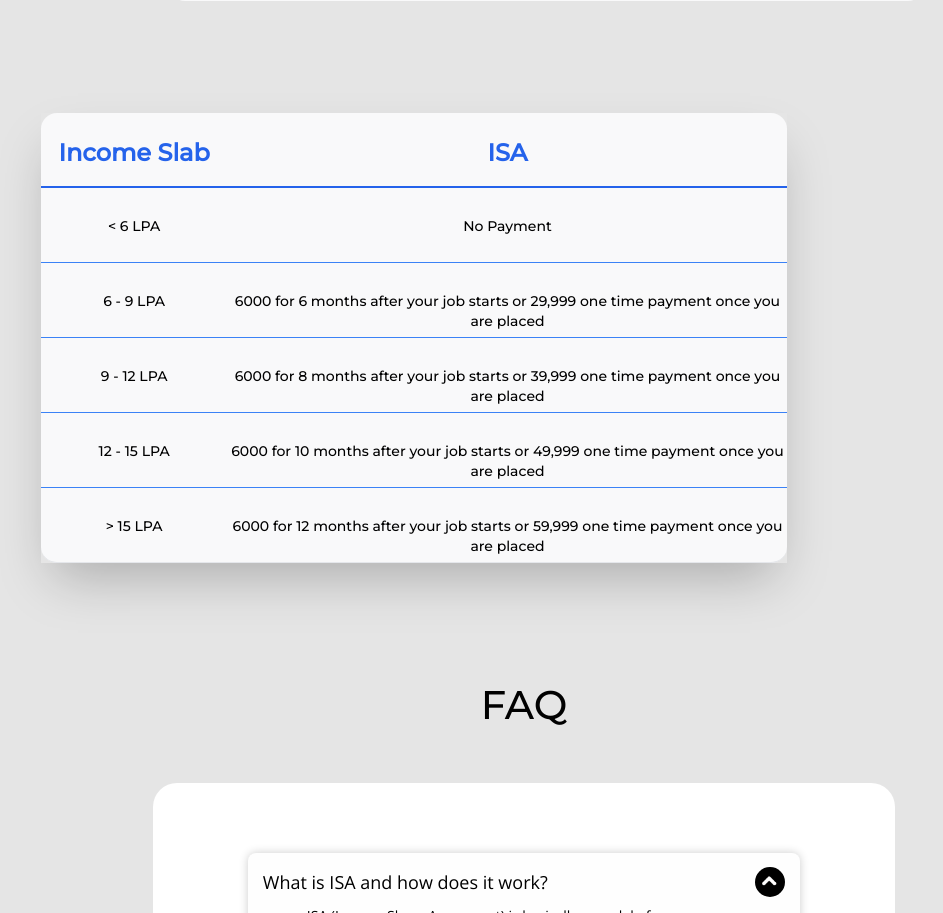
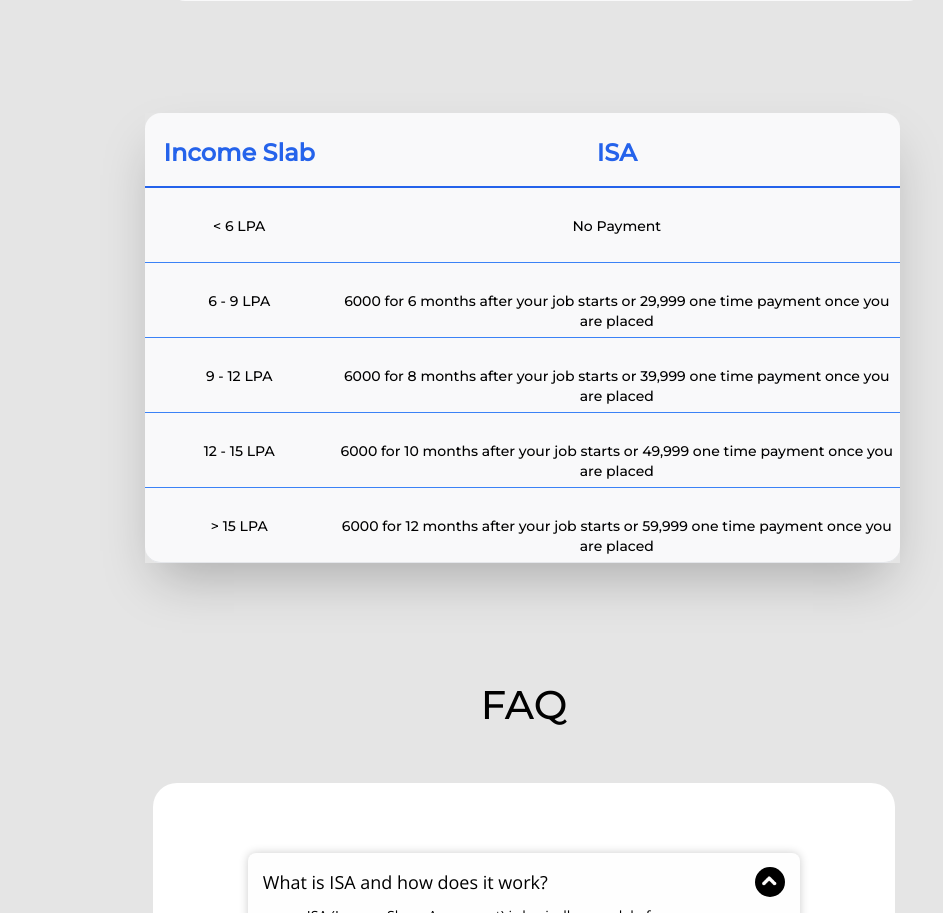
Before and after one commit to 100bhagya/mas-website-react, a React (Create React App) app: page /isa in a window 1280 px wide. Shown: the part 1829-2742 px from the top of the page, without its empty margins (116-1059 px from the left). Built offline with nearby package versions, Linux system fonts and the light colour scheme.

Commit message:
improvement

```diff
--- a/src/pages/ISA.js
+++ b/src/pages/ISA.js
@@ -152,7 +152,7 @@ const ISA = () => {
         </p>
       </div>
       <div className="relative md:left-[21%] md:mb-20 md:mt-28 mt-6">
-        <div className="lg:w-7/12 md:w-[85%] relative md:right-28 md:shadow-2xl mx-4 md:mx-0">
+        <div className="lg:w-[59%] md:w-[85%] relative md:right-28 lg:right-2 md:shadow-2xl mx-4 md:mx-0">
           <div className="flex border-b-2 border-solid border-blue-600 md:bg-card w-full md:h-[75px] rounded-t-2xl">
             <div className="md:text-2xl text-xl font-semibold w-1/4 text-blue-600 text-center pt-6">
               Income Slab
```
